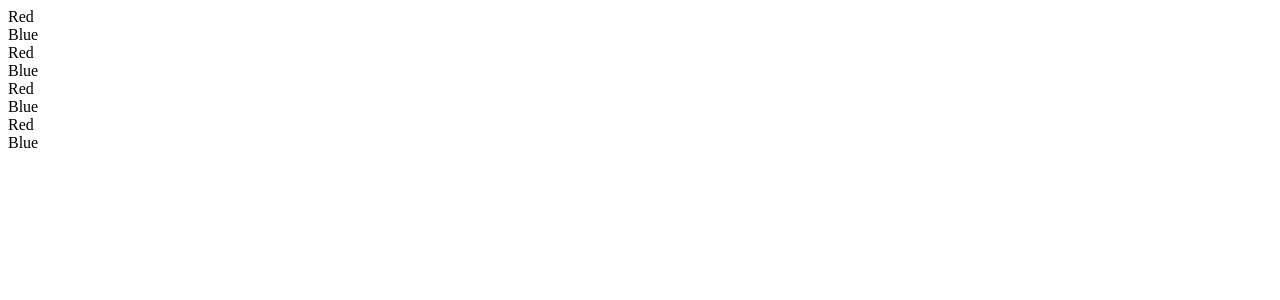
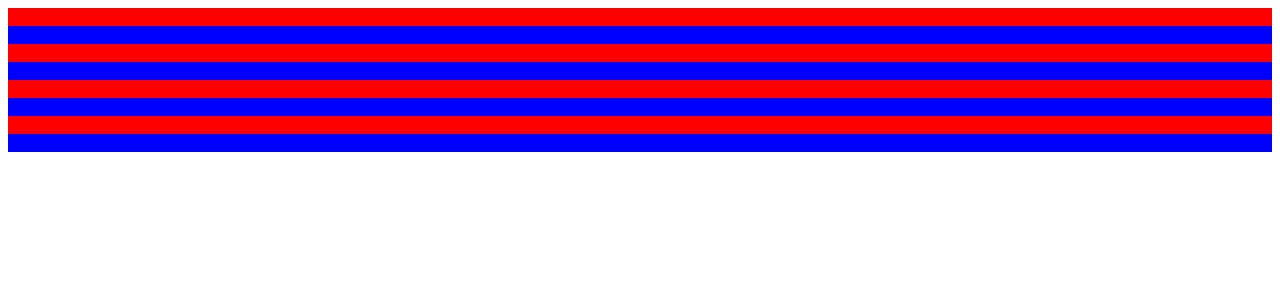
Before and after one commit to yll0rd/react-learning-projects, a React (Vite) app in the folder connect-4-clone/: page / in a window 1280 px wide. Shown: the top 300 px of the page. Built offline with nearby package versions, Linux system fonts and the light colour scheme.

Commit message:
feat: implemented Inline styling

```diff
--- a/connect-4-clone/src/components/GameBoard.jsx
+++ b/connect-4-clone/src/components/GameBoard.jsx
@@ -4,29 +4,29 @@ import GameCircle from "./GameCircle.jsx";
 const GameBoard = () => {
     return (
         <div>
-            <GameCircle id={1}>
-                Red
+            <GameCircle id={1} color="red">
+                <span style={{color: 'red'}}>Red</span>
             </GameCircle>
-            <GameCircle id={2}>
-                Blue
+            <GameCircle id={2} color="blue">
+                <span style={{color: 'blue'}}>Blue</span>
             </GameCircle>
-            <GameCircle id={3}>
-                Red
+            <GameCircle id={3} color="red">
+                <span style={{color: 'red'}}>Red</span>
             </GameCircle>
-            <GameCircle id={4}>
-                Blue
+            <GameCircle id={4} color="blue">
+                <span style={{color: 'blue'}}>Blue</span>
             </GameCircle>
-            <GameCircle id={5}>
-                Red
+            <GameCircle id={5} color="red">
+                <span style={{color: 'red'}}>Red</span>
             </GameCircle>
-            <GameCircle id={6}>
-                Blue
+            <GameCircle id={6} color="blue">
+                <span style={{color: 'blue'}}>Blue</span>
             </GameCircle>
-            <GameCircle id={7}>
-                Red
+            <GameCircle id={7} color="red">
+                <span style={{color: 'red'}}>Red</span>
             </GameCircle>
-            <GameCircle id={8}>
-                Blue
+            <GameCircle id={8} color="blue">
+                <span style={{color: 'blue'}}>Blue</span>
             </GameCircle>
         </div>
     )
--- a/connect-4-clone/src/components/GameCircle.jsx
+++ b/connect-4-clone/src/components/GameCircle.jsx
@@ -1,12 +1,13 @@
 import React from 'react';
 
-const onClick = () => {
-    alert('on click')
+const onClick = (ev, id) => {
+    alert('on click ' + id)
 }
 
-const GameCircle = ({children}) => {
+const GameCircle = ({id, color, children}) => {
+    console.log(color)
     return (
-        <div onClick={onClick}>
+        <div style={{ backgroundColor: color }} onClick={(ev) => onClick(ev, id)}>
             {children}
         </div>
     );
```
